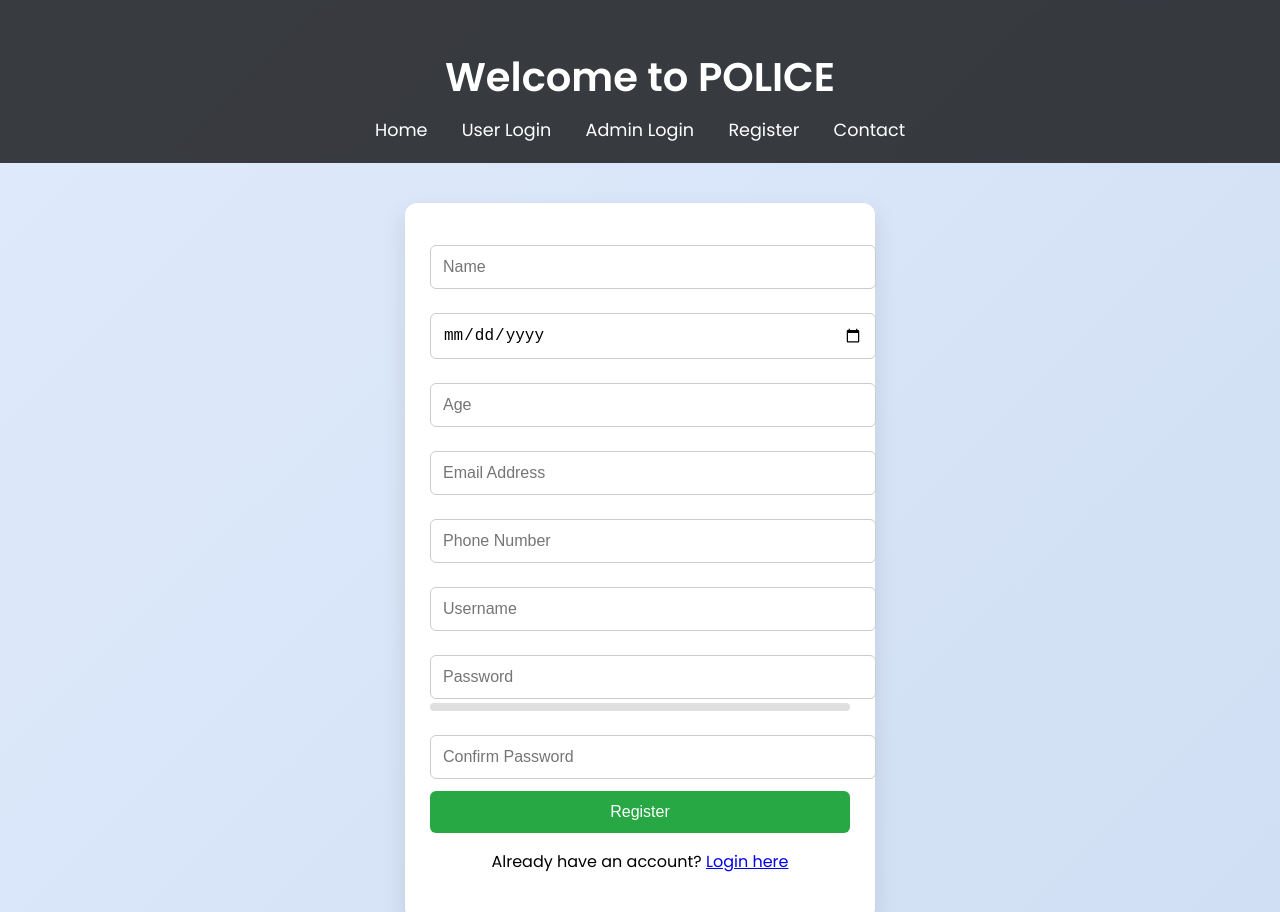
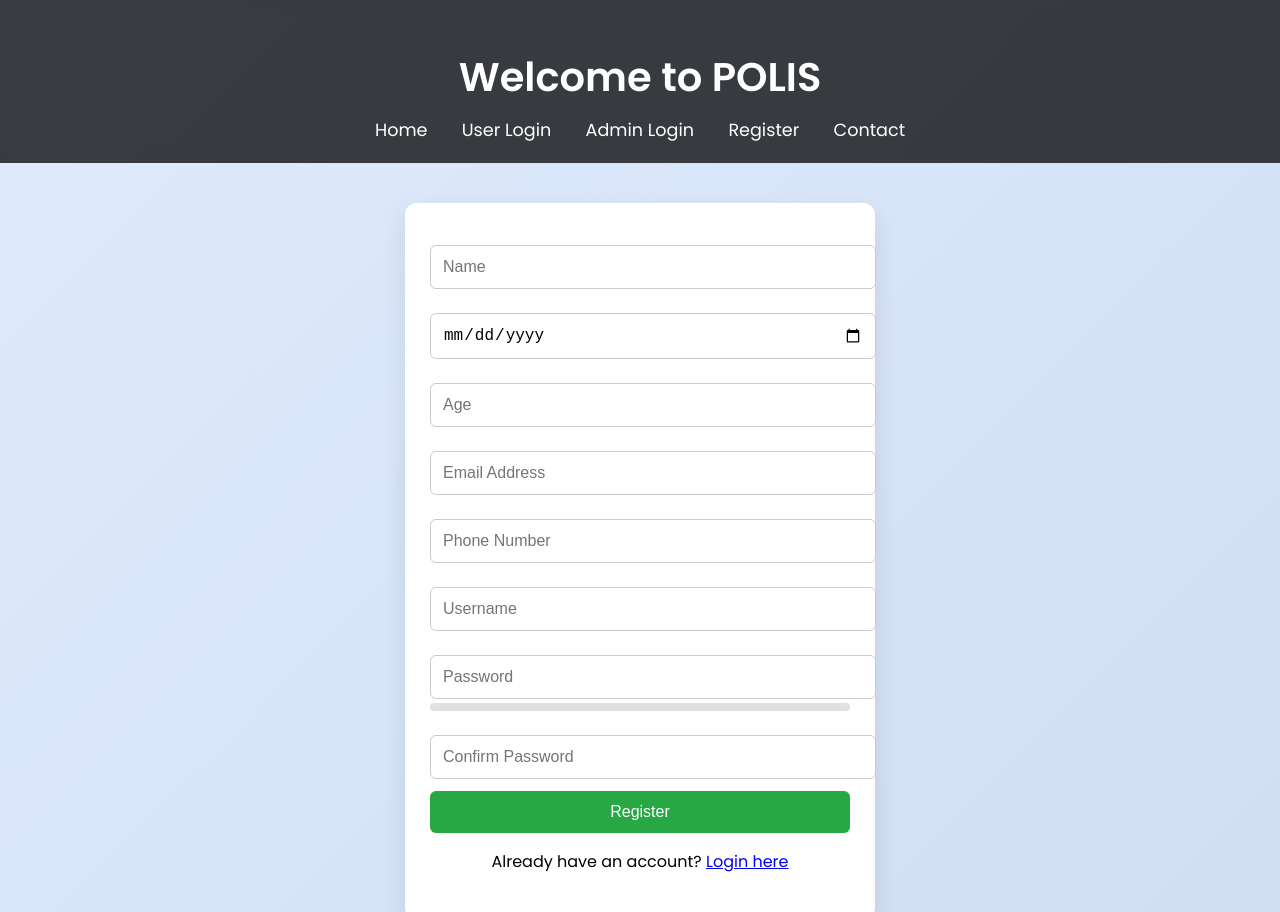
Before and after one commit to Tauseefkazmi02/polis_project, a plain HTML site: page registration.html in a window 1280 px wide. Shown: the top 912 px of the page. Drawn offline with Linux system fonts and the light colour scheme.

Commit message:
Update registration.html

```diff
--- a/registration.html
+++ b/registration.html
@@ -127,7 +127,7 @@
 <body>
 
   <header>
-    <h1>Welcome to POLICE</h1>
+    <h1>Welcome to POLIS</h1>
     <nav>
       <a href="home.html">Home</a>
       <a href="login.html">User Login</a>
```
